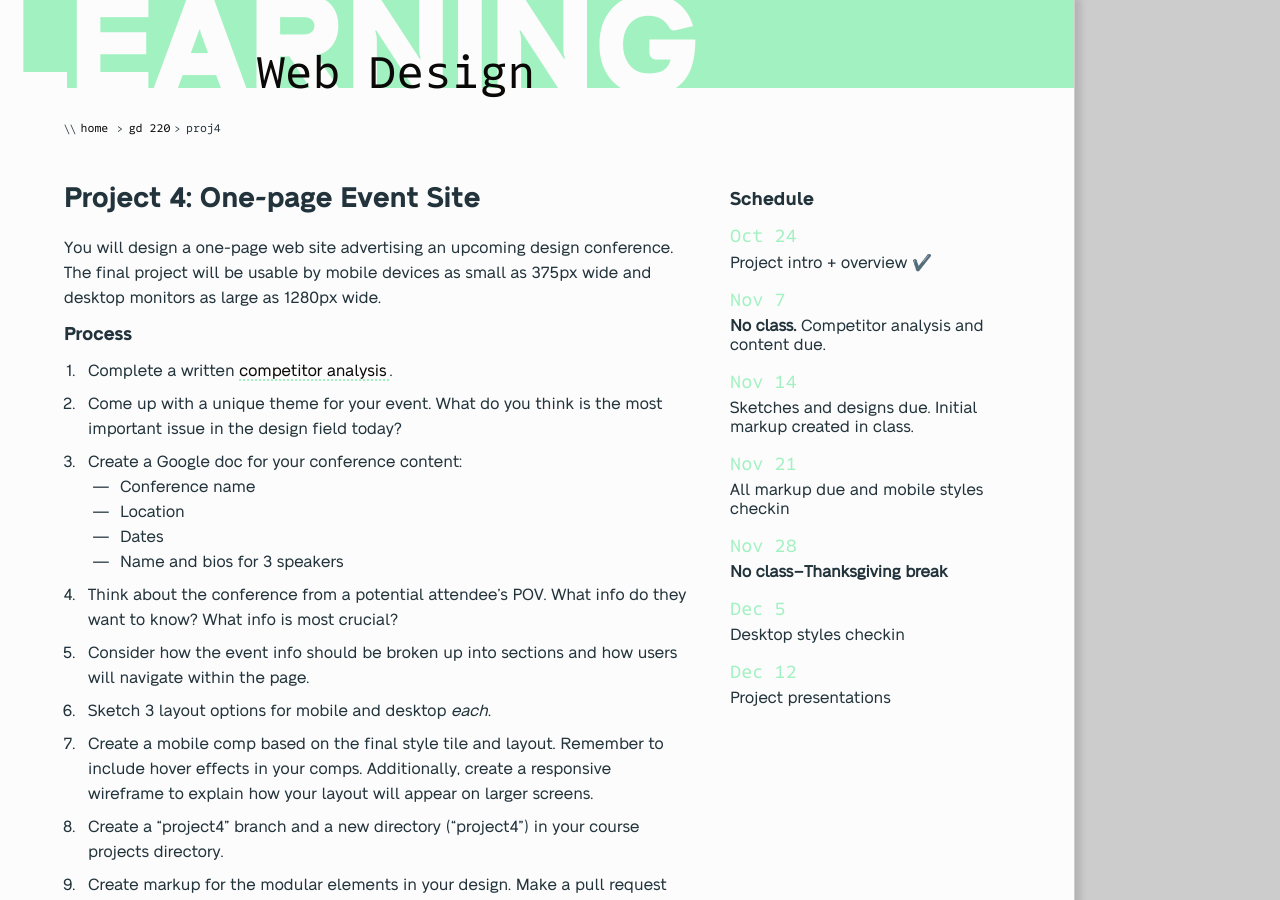
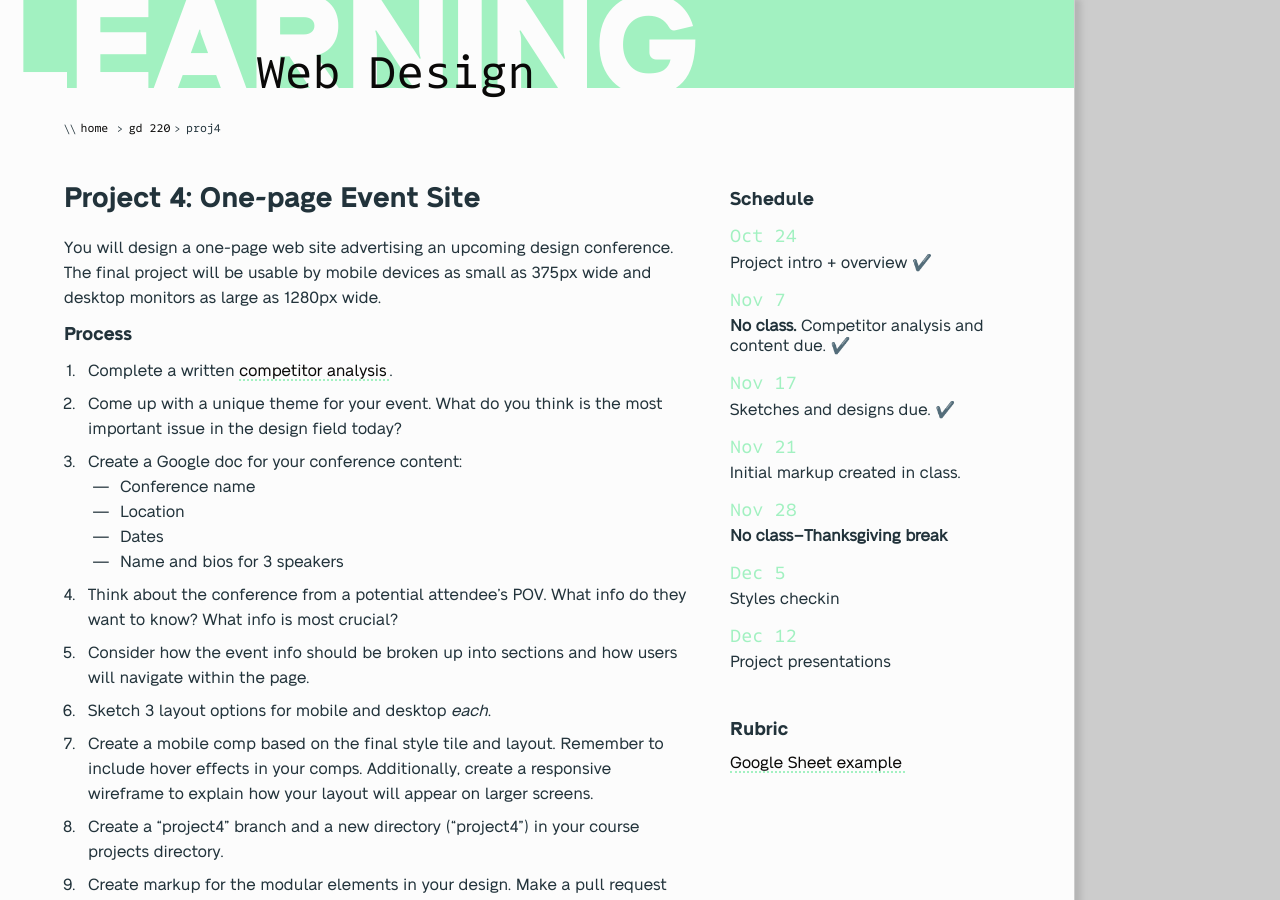
Before and after one commit to mica-web/mica-web.github.io, a Jekyll site: the page built from gd-220/proj4.md, in a window 1280 px wide and 900 px high. Built offline with Jekyll 4.4.1, drawn with Linux system fonts in a browser that asks for light colours; some web fonts are replaced.

Commit message:
Update due dates for projs 3-4

```diff
--- a/gd-220/proj4.md
+++ b/gd-220/proj4.md
@@ -93,17 +93,20 @@ Add your document to the [Project 4 Google Drive](https://drive.google.com/drive
   <dt>Oct 24</dt>
   <dd>Project intro + overview ✔️</dd>
   <dt>Nov 7</dt>
-  <dd><strong>No class.</strong> Competitor analysis and content due.</dd>
-  <dt>Nov 14</dt>
-  <dd>Sketches and designs due. Initial markup created in class.</dd>
+  <dd><strong>No class.</strong> Competitor analysis and content due. ✔️</dd>
+  <dt>Nov 17</dt>
+  <dd>Sketches and designs due. ✔️</dd>
   <dt>Nov 21</dt>
-  <dd>All markup due and mobile styles checkin</dd>
+  <dd>Initial markup created in class.</dd>
   <dt>Nov 28</dt>
   <dd><strong>No class&ndash;Thanksgiving break</strong></dd>
   <dt>Dec 5</dt>
-  <dd>Desktop styles checkin</dd>
+  <dd>Styles checkin</dd>
   <dt>Dec 12</dt>
   <dd>Project presentations</dd>
 </dl>
 
+<h2>Rubric</h2>
+<a href="https://docs.google.com/spreadsheets/d/1Z5jf_c10aGK-NYVLHmtQmz0vzfdVQDIIEMS9rpaAAts/?usp=sharing" target="_blank">Google Sheet example</a>
+
 </aside>
```
Also changed, not shown: gd-220/proj3.md (+4 -2 lines).
